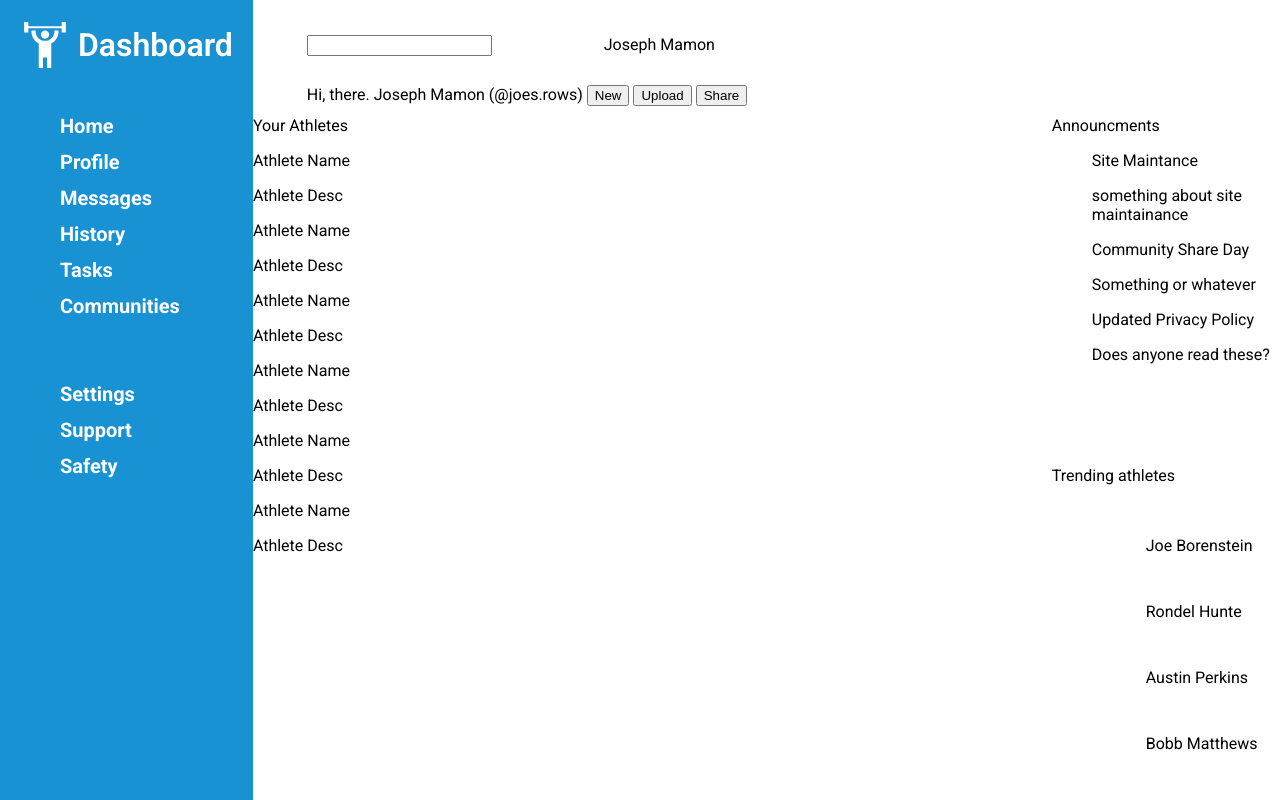
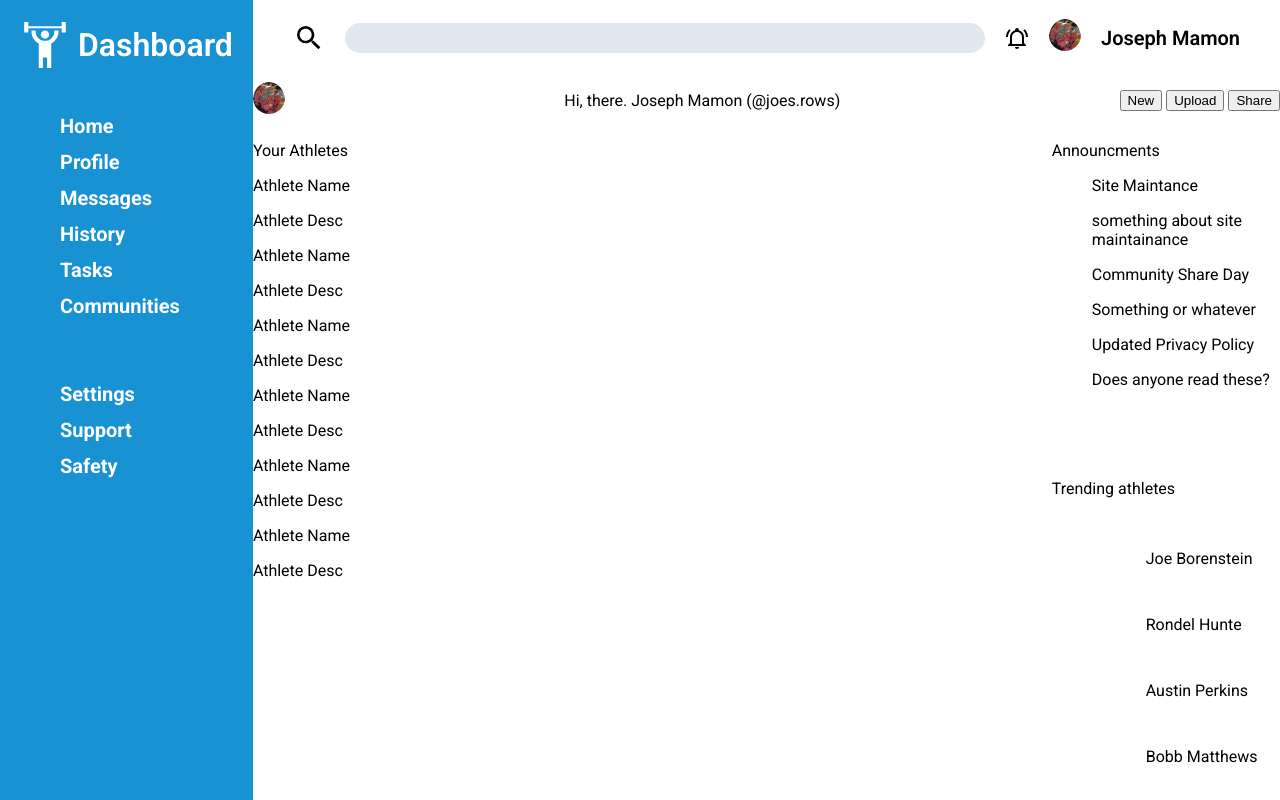
Before and after one commit to cesagui/odin-dashboard, a plain HTML site: page index.html in a window 1280 px wide. Drawn offline with Linux system fonts and the light colour scheme.

Commit message:
fix: add sidebar, search bar

```diff
--- a/index.html
+++ b/index.html
@@ -28,26 +28,38 @@
             </ul>
         </div>
         <div class="search">
-            <img src = "src/weight-lifter.svg" height = '32px' width = '32px'>
+            <span class = 'left-items'>
+                <img src = "src/magnify.svg" height = '32px' width = '32px'>
                 <input type="search" id="site-search" name="q" />
-            <img src = "src/weight-lifter.svg" height = '32px' width = '32px'>
-            <img src = "src/weight-lifter.svg" height = '32px' width = '32px'>
+            </span>
+            <span class = 'right-items'>
+                <img src = "src/bell-ring-outline.svg" height = '24px' width = '24px'>
+                <span class = 'profile-picture'>
+                    <img  src = "src/joe_profile.jpg" height = '32px' width = '32px'>
+                </span>
                 <span>
                     Joseph Mamon
                 </span>
+            </span>
+
+
 
         </div>
         <div class="action">
-            <img src = "src/weight-lifter.svg" height = '32px' width = '32px'>
+            <span class="profile-picture">
+                <img src = "src/joe_profile.jpg" height = '32px' width = '32px'>
+            </span>
             <span>
                 Hi, there.
                 <span>
                     Joseph Mamon (@joes.rows)
                 </span>
             </span>
+            <span id="action-buttons">
                 <button id = 'new-button'>New</button>
                 <button id = 'upload-button'>Upload</button>
                 <button id = 'share-button'>Share</button>
+            </span>
         </div>
         <div class="athletes">
             <p>Your Athletes</p>
--- a/styles.css
+++ b/styles.css
@@ -4,13 +4,14 @@ html, body{
     margin:0;
     padding: 0;
     font-family: 'Roboto';
+    box-sizing: border-box;
 }
 
 ul {
     list-style-type: none;
 }
 
-img {
+img[src="src/weight-lifter.svg"]{
     height: 50px;
     width: 50px;
 }
@@ -18,7 +19,7 @@ img {
 .container{
     display: grid;
     grid-template-columns: 1fr 3.5fr 1fr;
-    grid-template-rows: 50px 50px 1fr 1fr;
+    grid-template-rows: 75px 50px 1fr 1fr;
     grid-template-areas:
         "sidebar search search"
         "sidebar action action"
@@ -56,13 +57,47 @@ li + li {
 }
 
 .search {
+    /* background-color: #1992D4; */
     grid-area: search;
-    display: inline-block;
+    display: flex;
+    justify-content: space-between;
+    padding: 20px 40px;
 }
+
+.search>*{
+    display: flex;
+    align-items: center;
+    gap: 1em;
+    font-size: 1.25em;
+    font-weight: 600;
+}
+
+#site-search{
+    background-color: #E2E8F0;
+    width: 32em;
+    height: 1.5em;
+    border-radius: 20px;
+    border: none;
+    padding-left: 12px;
+    font-size: 1em;
+}
+.profile-picture{
+    overflow: hidden;
+    border-radius: 50%;
+}
+
+.profile-picture>img{
+    overflow: hidden;
+    border-radius: 50%;
+}
+
 .action {
     grid-area: action;
-    display: inline-block;
+    display: flex;
+    align-items: center;
+    justify-content: space-between;
 }
+
 .athletes {
     grid-area: athlete;
 }
```
Also changed, not shown: src/bell-ring-outline.svg (added), src/joe_profile.jpg (added), src/magnify.svg (added), 3 other files. Lines whose indentation alone changed are shown as unchanged.
